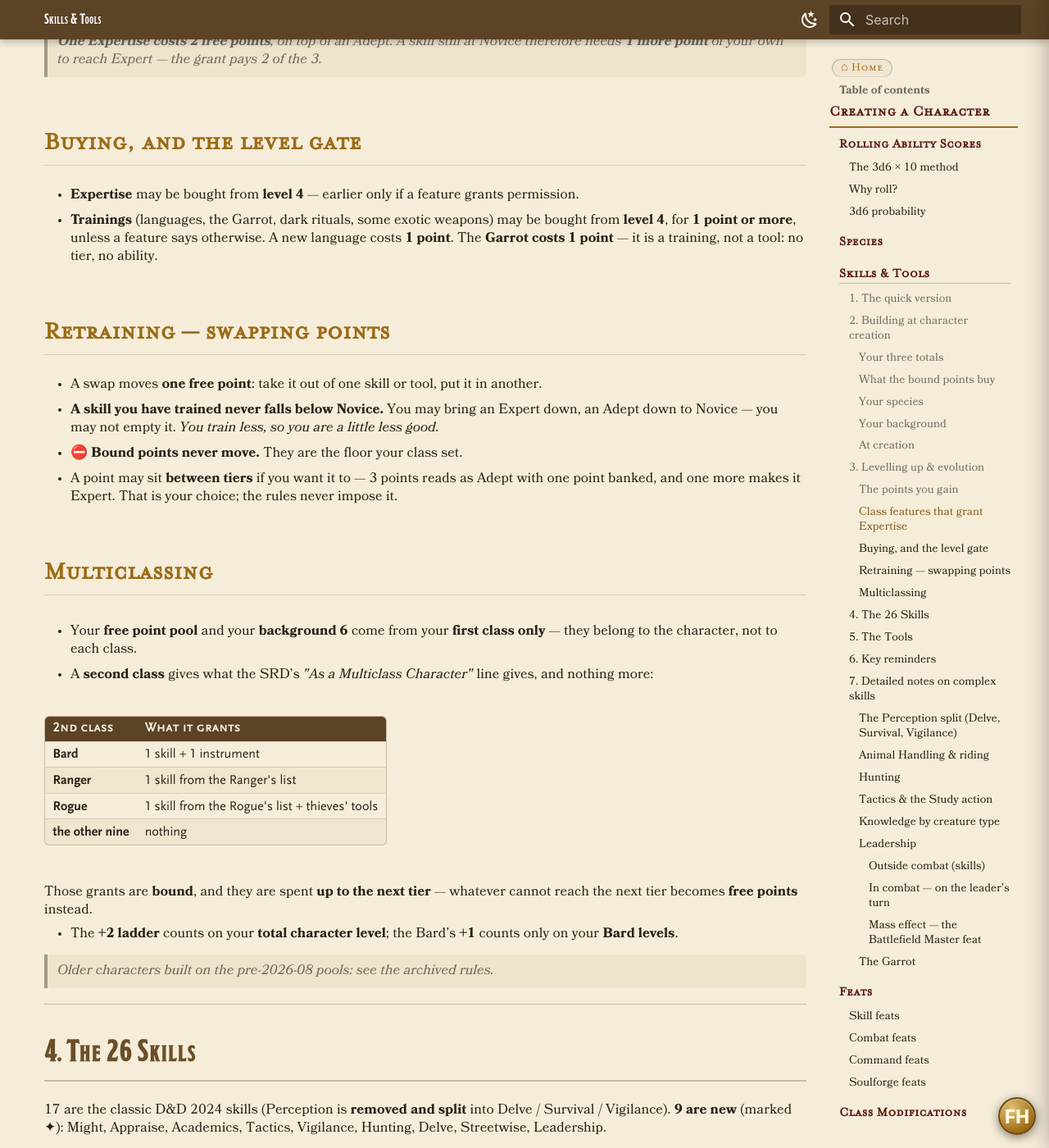
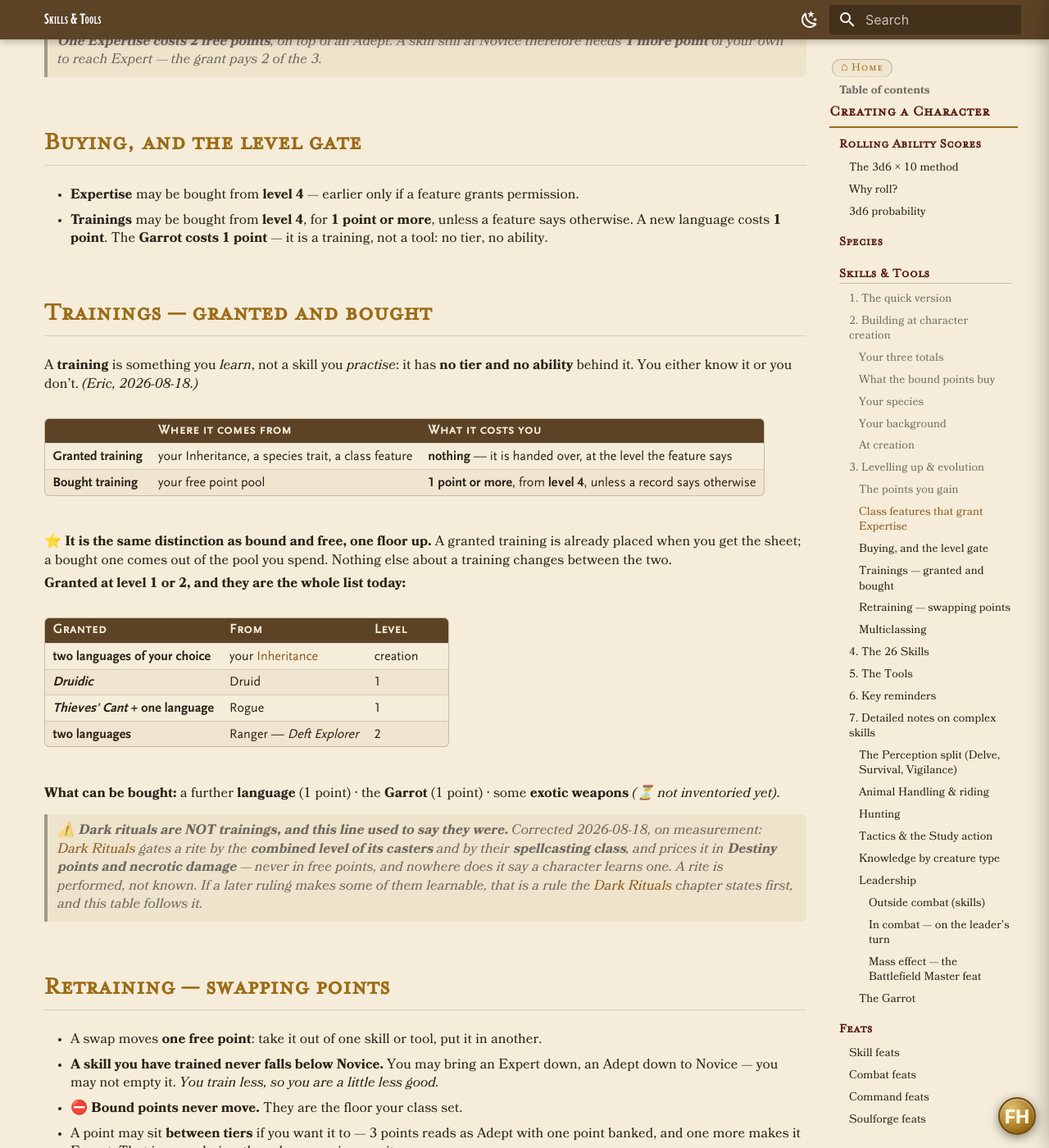
Before and after one commit to Noirchicot/fh-phb, an MkDocs documentation site: the page built from docs/chapters/skills-and-tools.md, in a window 1280 px wide and 1400 px high, scrolled down 3936 px. Shown: the whole window at 82% size. Built offline with MkDocs 1.6.1 and Material for MkDocs 9.7.7, drawn with Linux system fonts in a browser that asks for light colours.

Commit message:
Les langues quittent les espèces et rejoignent l'Inheritance
Eric, 2026-08-18 : « Inheritance, c'est tout ce qui est acquis au début de la
vie du perso — bonus de carac, origin feat, rajoute les langues ici. Choix de
2 langues. »

Le compte ne change pas — deux, comme avant. C'est l'imposition qui part : le
chapitre Species disait « Common plus one of your choice », l'Inheritance dit
« deux, et les deux se choisissent ». C'est la doctrine de l'étape entière,
appliquée à une ligne qui y échappait encore : rien n'est imposé, tout est
choisi.

Les langues de Fate's Hand portent le nom de leur peuple, et rien d'autre :
Araag, Dragonborn, Dwarf, Elestu, Elf, Goliath, Halfling, Hoddon, Human,
Loroka, Orc, Tiefling. Pas d'Elvish, pas de Dwarvish — les formes adjectivales
du SRD tombent. Un peuple, une langue, un nom.

Araag est la langue impériale et sera le premier choix de la plupart des
tables. C'est une option, pas un plancher — et le paragraphe qui le dit est
l'endroit où une décision contraire viendrait se poser.

TRAININGS — GRANTED ET BOUGHT, la distinction qu'Eric a proposée et qui manquait

C'est la même que bound / free, un étage plus haut. Un training accordé est
déjà placé quand la feuille arrive ; un training acheté sort du pool qu'on
dépense. Rien d'autre ne les distingue.

Accordés aujourd'hui, et c'est toute la liste : les deux langues de
l'Inheritance, le Druidic du druide (niv. 1), le Thieves' Cant du rogue plus
une langue (niv. 1), les deux langues de Deft Explorer chez le rôdeur (niv. 2).
Achetables : une langue de plus (1 point), le Garrot (1 point), quelques armes
exotiques (pas encore à l'inventaire).

CORRECTION MESURÉE — les rituels sombres ne sont pas des trainings

Le guide et le canon l'écrivaient tous les deux. Mesuré dans le chapitre qui
les définit : `6. Spells & Magic/Dark Rituals.md` porte dix rites, tous
chiffrés — mais il gate un rite par le NIVEAU CUMULÉ de ses lanceurs et par
leur classe de lanceur de sorts, et il le paie en points de Destinée et en
dégâts nécrotiques. Nulle part il ne dit qu'on APPREND un rituel, et rien n'y
se paie en points libres.

Un rite se pratique, il ne se connaît pas. Si certains devaient devenir
apprenables, c'est le chapitre Dark Rituals qui le dirait d'abord — l'économie
de points suit un chapitre, elle n'en annexe pas un.

Co-Authored-By: Claude Opus 5 <noreply@anthropic.com>

```diff
--- a/docs/chapters/skills-and-tools.md
+++ b/docs/chapters/skills-and-tools.md
@@ -134,9 +134,42 @@ line is written where it is true rather than where it was convenient.
 
 ### Buying, and the level gate
 - **Expertise** may be bought from **level 4** — earlier only if a feature grants permission.
-- **Trainings** (languages, the Garrot, dark rituals, some exotic weapons) may be bought from
-  **level 4**, for **1 point or more**, unless a feature says otherwise. A new language costs
-  **1 point**. The **Garrot costs 1 point** — it is a training, not a tool: no tier, no ability.
+- **Trainings** may be bought from **level 4**, for **1 point or more**, unless a feature says
+  otherwise. A new language costs **1 point**. The **Garrot costs 1 point** — it is a training,
+  not a tool: no tier, no ability.
+
+### Trainings — granted and bought
+
+A **training** is something you *learn*, not a skill you *practise*: it has **no tier and no
+ability** behind it. You either know it or you don't. *(Eric, 2026-08-18.)*
+
+| | Where it comes from | What it costs you |
+|---|---|---|
+| **Granted training** | your Inheritance, a species trait, a class feature | **nothing** — it is handed over, at the level the feature says |
+| **Bought training** | your free point pool | **1 point or more**, from **level 4**, unless a record says otherwise |
+
+⭐ **It is the same distinction as bound and free, one floor up.** A granted training is already
+placed when you get the sheet; a bought one comes out of the pool you spend. Nothing else about a
+training changes between the two.
+
+**Granted at level 1 or 2, and they are the whole list today:**
+
+| Granted | From | Level |
+|---|---|---|
+| **two languages of your choice** | your [Inheritance](inheritance.md) | creation |
+| ***Druidic*** | Druid | 1 |
+| ***Thieves' Cant*** **+ one language** | Rogue | 1 |
+| **two languages** | Ranger — *Deft Explorer* | 2 |
+
+**What can be bought:** a further **language** (1 point) · the **Garrot** (1 point) · some
+**exotic weapons** *(⏳ not inventoried yet)*.
+
+> ⚠️ **Dark rituals are NOT trainings, and this line used to say they were.** Corrected
+> 2026-08-18, on measurement: [Dark Rituals](dark-rituals.md) gates a rite by the **combined level of its
+> casters** and by their **spellcasting class**, and prices it in **Destiny points and necrotic
+> damage** — never in free points, and nowhere does it say a character *learns* one. A rite is
+> performed, not known. If a later ruling makes some of them learnable, that is a rule the
+> [Dark Rituals](dark-rituals.md) chapter states first, and this table follows it.
 
 ### Retraining — swapping points
 - A swap moves **one free point**: take it out of one skill or tool, put it in another.
```
Also changed, not shown: docs/chapters/inheritance.md (+33 -0 lines), docs/chapters/species.md (+3 -1 lines).
